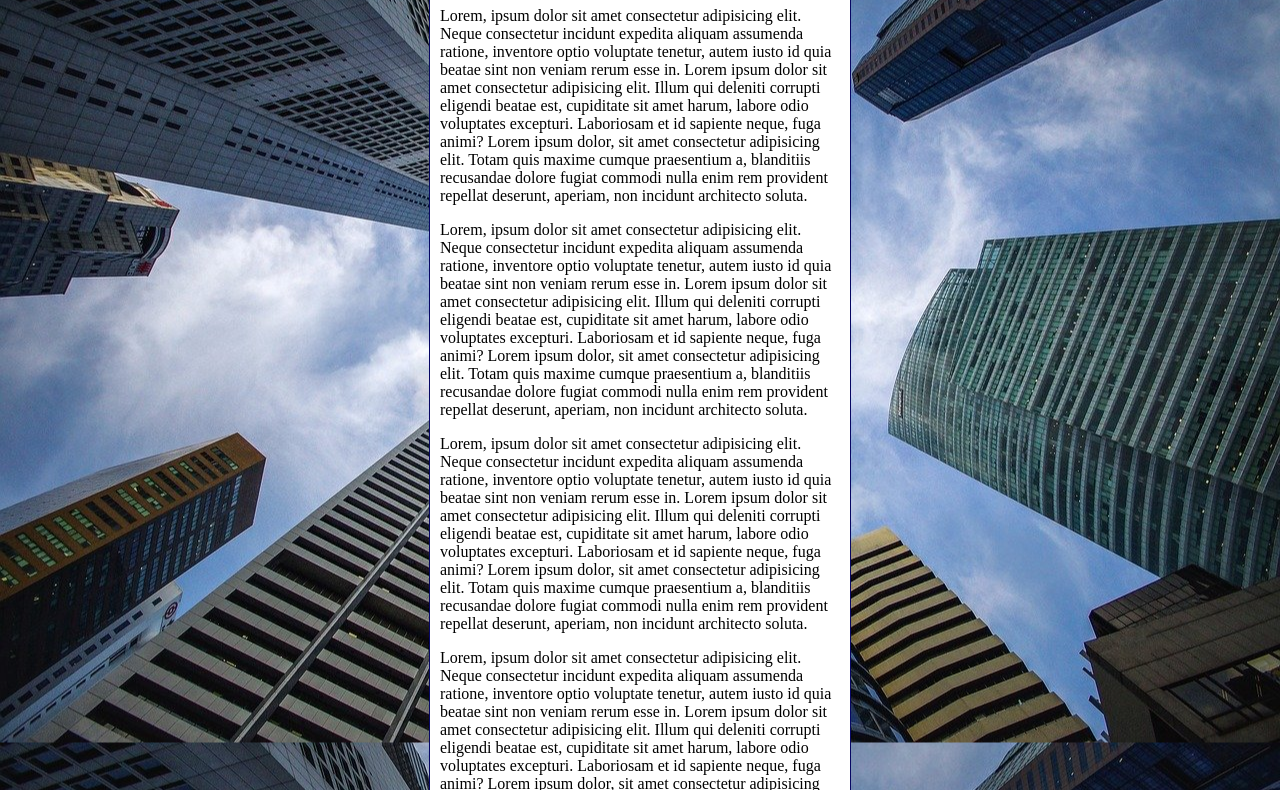
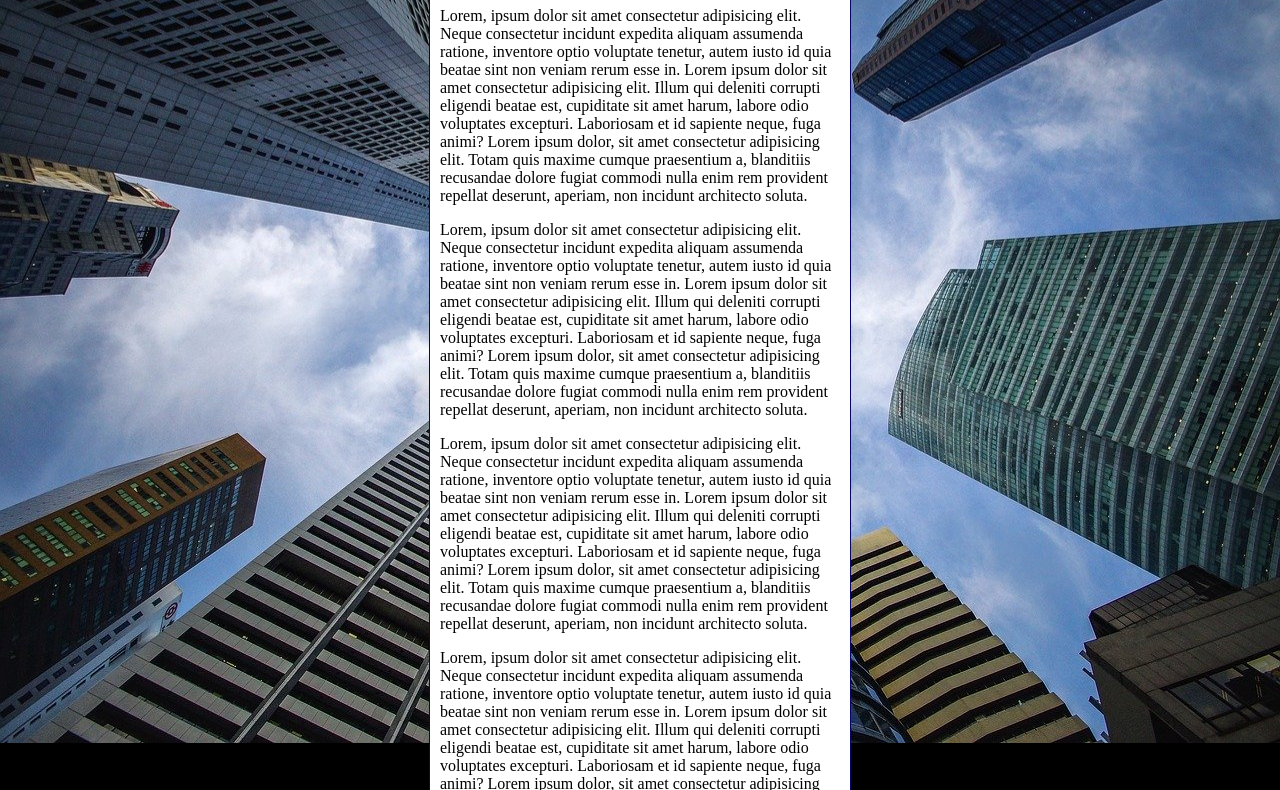
Before and after one commit to SophiaBeltrao/html-css, a plain HTML site: page exercícios/ex022/fundo006.html in a window 1280 px wide. Shown: the part 92-882 px from the top of the page. Drawn offline with Linux system fonts and the light colour scheme.

Commit message:
atualizando fundo006.html

```diff
--- a/exercícios/ex022/fundo006.html
+++ b/exercícios/ex022/fundo006.html
@@ -3,19 +3,29 @@
 <head>
     <meta charset="UTF-8">
     <meta name="viewport" content="width=device-width, initial-scale=1.0">
-    <title>Document</title>
+    <title>Fundo fixo de tela</title>
     <style>
         body{
             height: 100vh;
             background-color: black;
             background-image: url('imagens/wallpaper002.jpg');
             background-position: center center;
-            background-repeat: repeat-y;
+            background-repeat: no-repeat;
             background-size: cover;
+            background-attachment: scroll;
+            /*
+            Shorthand - background
+              color > image > position > repeat > attachment
+
+            Fica assim:
+
+              background: black url('imagens/wallpaper002.jpg') center center no-repeat fixed;
+              backgroud-size:cover:
+            */
         }
         main{
             background-color: white;
-            width: 400px;
+            max-width: 400px;
             padding: 10px;
             margin: auto;
             border: 1px solid rgb(7, 7, 99);
```
